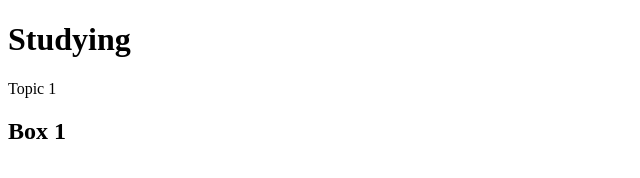
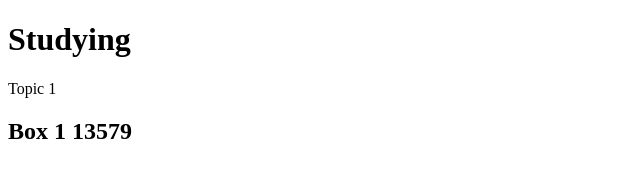
Before and after one commit to gboreyko/work-git1, a plain HTML site: page index.html in a window 1280 px wide. Shown: the full height of the page, 0-640 px from the left. Drawn offline with Linux system fonts and the light colour scheme.

Commit message:
Add odd number

```diff
--- a/index.html
+++ b/index.html
@@ -9,7 +9,9 @@
 <body>
  <h1>Studying</h1>
  <p>Topic 1
-  <h2>Box 1</h2>
+  <h2>Box 1
+    13579
+  </h2>
  </p>
 </body>
 </html>
```
